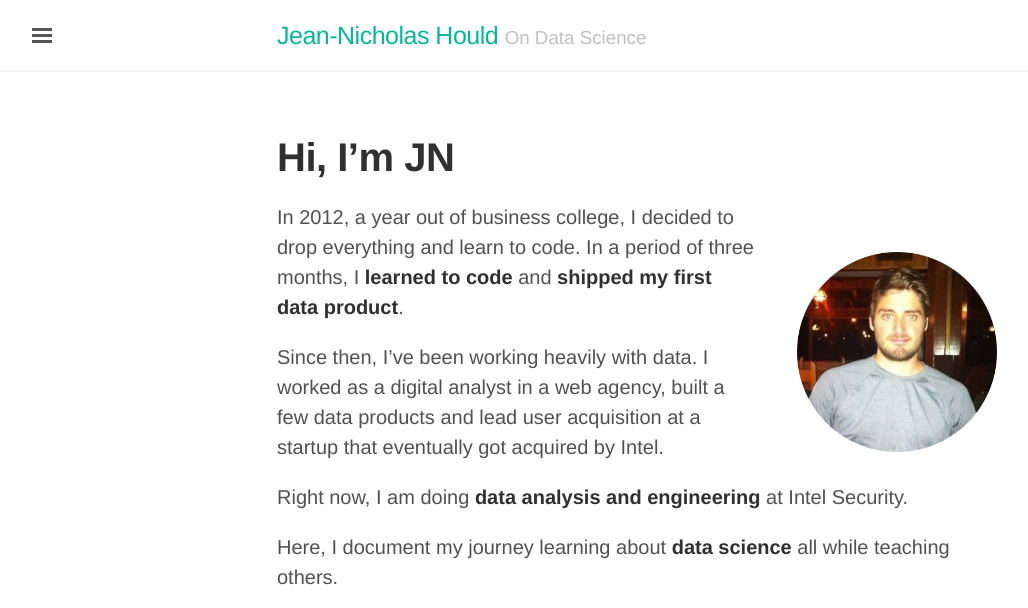
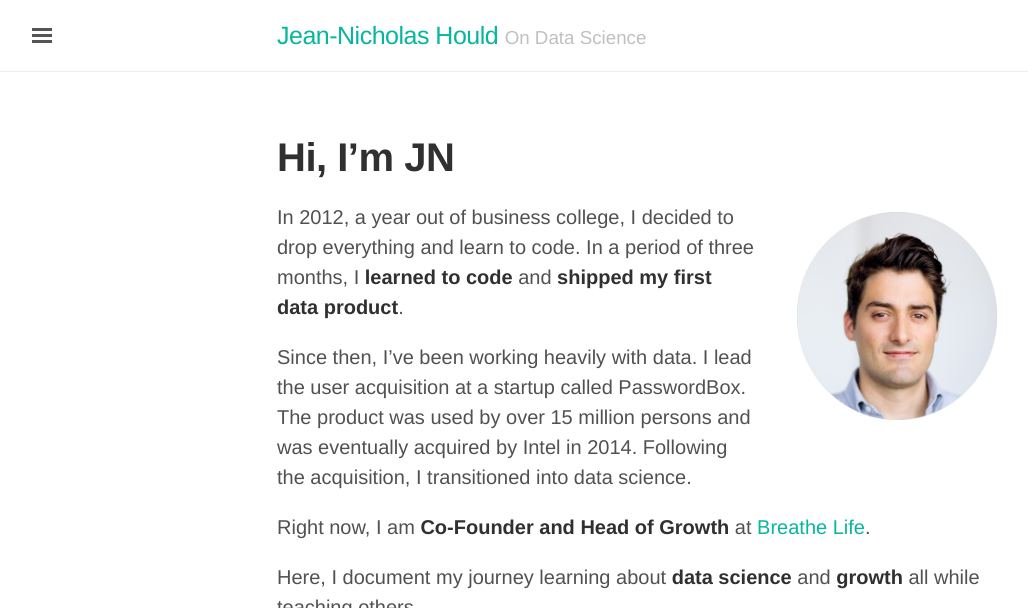
Before and after one commit to nickhould/nickhould.github.io, a Jekyll site: the page built from index.md, in a window 1280 px wide, cut to the strip 0-608 px from the top of the page. Shown: the whole strip, without its empty margins (3-1031 px from the left). Built offline with Jekyll 4.4.1, drawn with Linux system fonts in a browser that asks for light colours; nearby versions of some CDN libraries; a script that is not in the unit is left out; comment, search, counter and statistics services are not loaded.

Commit message:
Replace home page image and bio

```diff
--- a/Gemfile
+++ b/Gemfile
@@ -9,3 +9,5 @@ gem 'jekyll-redirect-from'
 gem 'github-pages'
 
 gem 'jekyll-compose', group: [:jekyll_plugins]
+
+gem 'rouge'
--- a/_config.yml
+++ b/_config.yml
@@ -24,3 +24,5 @@ version:             1.0.0
 gems: [jekyll-paginate, jekyll-redirect-from]
 paginate: 5
 paginate_path: "page:num"
+
+highlighter: rouge
--- a/index.md
+++ b/index.md
@@ -5,17 +5,16 @@ title: Home
 
 # <strong>Hi, I'm JN</strong>
 
-<img src="./public/jean-nicholas-hould.png" style="float:right;width:10em;margin-top:3em;margin-left:2em;">
+<img src="./public/jn2.png" style="float:right;width:10em;margin-top:1em;margin-left:2em;">
 
 <!-- Data Science -->
 In 2012, a year out of business college, I decided to drop everything and learn to code. In a period of three months, I **learned to code** and **shipped my first data product**.
 
-Since then, I've been working heavily with data. I worked as a digital analyst in a web agency, built a few data products and lead user acquisition at a startup that eventually got acquired by Intel.
+Since then, I've been working heavily with data. I lead the user acquisition at a startup called PasswordBox. The product was used by over 15 million persons and was eventually acquired by Intel in 2014. Following the acquisition, I transitioned into data science.
 
-Right now, I am doing **data analysis and engineering** at Intel Security.
+Right now, I am **Co-Founder and Head of Growth** at [Breathe Life](https://www.breathelife.com/).
 
-Here, I document my journey learning about **data science** all while teaching others.
-
+Here, I document my journey learning about **data science** and **growth** all while teaching others.
 
 <!-- Convertkit - Start -->
 <script async id="_ck_148263" src="https://forms.convertkit.com/148263?v=6"></script>
```
Also changed, not shown: public/jn2.png (added).
